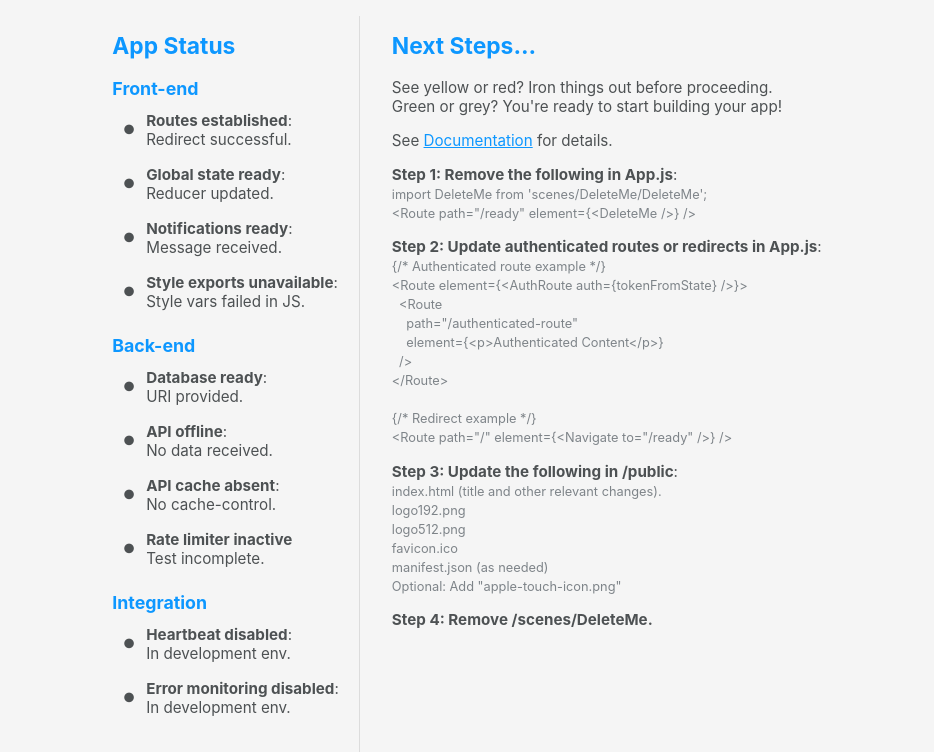
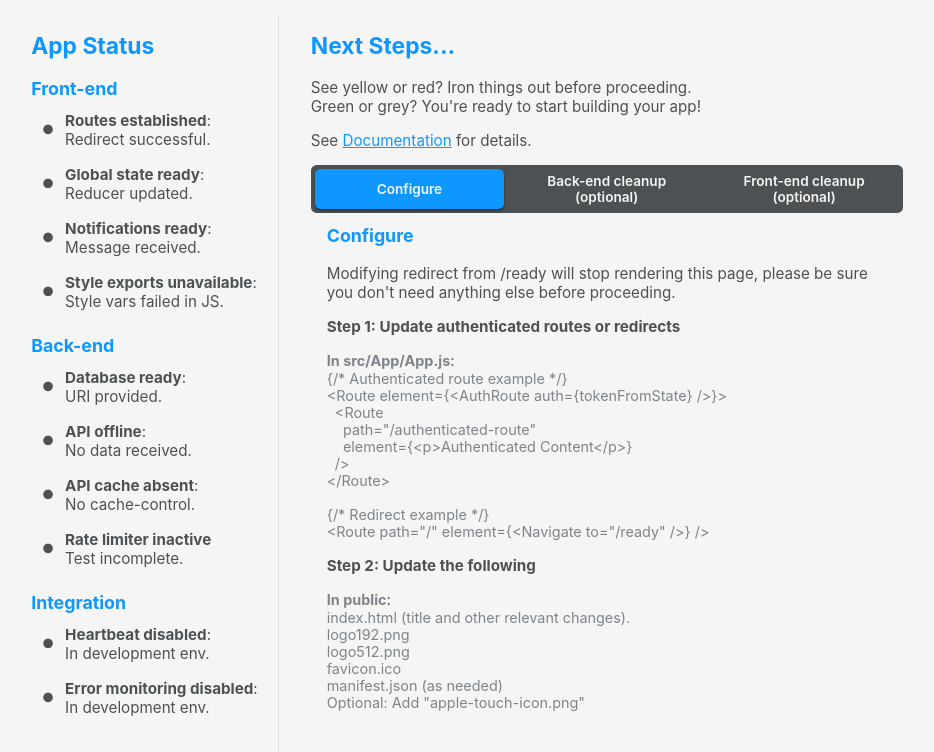
Before and after one commit to MikelMNJ/starter-app, a React (Create React App) app: page /ready in a window 1280 px wide. Shown: the top 752 px of the page, without its empty margins (173-1107 px from the left). Built offline with nearby package versions, Linux system fonts and the light colour scheme; no server answers.

Commit message:
Organised clean up steps into Tabs.

```diff
--- /dev/null
+++ b/src/components/Tabs/Tabs.js
@@ -0,0 +1,99 @@
+import React, { useState, useEffect, useRef } from 'react';
+import { buildClasses } from 'helpers/utilityHelpers';
+import './Tabs.scss';
+
+const buffer = 0.5;
+const margin = buffer / 2;
+
+const Tabs = props => {
+  const { content, activeColor, inactiveColor, className, ...rest } = props;
+
+  const slider = useRef();
+  const tabNames = useRef();
+
+  const [ activeTab, setActiveTab ] = useState(content?.[0]?.name);
+  const [ sliderStyle, setSliderStyle ] = useState({
+    opacity: 0,
+    backgroundColor: activeColor,
+    width: `calc(100% / ${content.length} - ${buffer}rem)`,
+    transform: `translateX(${margin}rem)`
+  });
+
+  useEffect(() => {
+    if (slider.current && tabNames.current) {
+      const resizeObserver = new ResizeObserver(posX);
+      resizeObserver.observe(slider.current)
+    }
+  }, [activeTab]);
+
+  function posX() {
+    if (slider?.current && tabNames?.current) {
+      const index = content.findIndex(tab => activeTab === tab.name);
+      const sliderWidth = slider.current?.clientWidth / 16;
+      const tabNamesHeight = tabNames.current?.clientHeight / 16;
+      const posX = sliderWidth * index;
+      const posXMargin = buffer * index;
+      const updatedPosX = posX + posXMargin + margin;
+      const offset = `-${tabNamesHeight - margin}rem`;
+      const newStyle = {
+        ...sliderStyle,
+        opacity: 1,
+        height: `calc(${tabNamesHeight}rem - ${buffer}rem)`,
+        top: offset,
+        marginBottom: offset,
+        transform: `translateX(${index === -1 ? margin : updatedPosX}rem)`
+      };
+
+      setSliderStyle?.(newStyle);
+    }
+  };
+
+  const buildTabs = () => (
+    <div>
+      <div ref={tabNames} className="tabNames" style={{ backgroundColor: inactiveColor }}>
+        {content?.map((tab, index) => {
+          const classes = [
+            { condition: activeTab === (tab.name ?? ""), name: "active" },
+          ];
+
+          return (
+            <div
+              key={index}
+              className={buildClasses(classes, "name")}
+              onClick={() => {
+                if (activeTab !== tab.name) setActiveTab(tab.name);
+              }}
+            >
+              {tab.name}
+            </div>
+          );
+        })}
+      </div>
+
+      <div ref={slider} className="tabSlider" style={sliderStyle} />
+    </div>
+  );
+
+  const buildContent = () => (
+    <div className="tabContent">
+      {content?.map((tab, index) => {
+        if (tab && activeTab === tab.name) {
+          return (
+            <div key={index} className="content">
+              {tab.content}
+            </div>
+          );
+        }
+      })}
+    </div>
+  );
+
+  return (
+    <div className={`tabContainer ${className || ""}`} {...rest}>
+      {buildTabs()}
+      {buildContent()}
+    </div>
+  );
+};
+
+export default Tabs;
--- /dev/null
+++ b/src/components/Tabs/Tabs.scss
@@ -0,0 +1,71 @@
+@import 'theme/colors';
+
+.tabContainer {
+  display: flex;
+  flex-direction: column;
+  border-radius: 0.35rem;
+  width: 100%;
+  min-height: 4.710625rem;
+
+  .tabSlider {
+    position: relative;
+    background-color: $blue;
+    border-radius: 0.35rem;
+    box-shadow: 0 0.1rem 0.15rem #00000080;
+    transition: transform 0.2s ease, opacity 0.2s ease;
+  }
+
+  .tabNames {
+    display: inline-flex;
+    justify-content: center;
+    align-items: center;
+    width: 100%;
+    min-height: 1rem;
+    text-align: center;
+    background-color: $slate;
+    border-radius: 0.35rem;
+
+
+    .name {
+      $borderSize: 0.0625rem;
+
+      display: flex;
+      position: relative;
+      z-index: 1;
+      align-items: center;
+      justify-content: center;
+      padding: 0.5rem;
+      background-color: transparent;
+      color: $offWhite;
+      width: 100%;
+      font-weight: 600;
+      cursor: pointer;
+      transition: filter ease 0.2s;
+      user-select: none;
+
+      &.active {
+
+      }
+
+      @media (hover: hover) {
+        &:hover {
+          // color: $blue;
+        }
+      }
+    }
+  }
+
+  .tabContent {
+    width: 100%;
+    height: 100%;
+
+    .content {
+      padding: 1rem;
+    }
+  }
+}
+
+/* ========== Media Queries ========== */
+@media only screen and (max-width: 414px) {
+
+}
--- a/src/scenes/DeleteMe/DeleteMe.scss
+++ b/src/scenes/DeleteMe/DeleteMe.scss
@@ -9,7 +9,8 @@
   padding: 1rem;
   font-size: 0.95rem;
 
-  h2 {
+  h2,
+  h3 {
     width: 100%;
     margin-top: 0;
   }
@@ -34,8 +35,9 @@
 
   .code {
     white-space: pre-wrap;
-    font-size: 0.8rem;
+    font-size: 0.9rem;
     color: $grey;
+    margin-top: 0;
   }
 
   .checklist {
@@ -69,10 +71,31 @@
   .nextSteps {
     height: 100%;
     padding: 1rem;
+
+    .stepTabs {
+      max-width: 37rem;
+
+      .tabNames {
+        font-size: 0.85rem;
+        min-width: 37rem;
+      }
+    }
   }
 }
 
 /* ========== Media Queries ========== */
+@media only screen and (max-width: 860px) {
+  .nextSteps {
+    .stepTabs {
+      max-width: unset !important;
+
+      .tabNames {
+        min-width: unset !important;
+      }
+    }
+  }
+}
+
 @media only screen and (max-width: 800px) {
   .deleteMe {
     height: unset;
@@ -83,8 +106,15 @@
     }
 
     .checklist {
+      display: inline-flex;
+      flex-wrap: wrap;
+      max-width: unset;
       border-right: unset;
       border-bottom: 0.0625rem solid gainsboro;
+
+      .checklistSection {
+        flex-direction: unset;
+      }
     }
   }
 }
--- a/src/scenes/DeleteMe/NextSteps.js
+++ b/src/scenes/DeleteMe/NextSteps.js
@@ -1,12 +1,109 @@
 import React from 'react';
+import Tabs from 'components/Tabs/Tabs';
 import {
   authAndRedirects,
   updatePublic,
   documentation,
-  removeFromApp
+  cleanApp,
+  cleanConstants,
+  cleanActions,
+  cleanAppAPI,
+  cleanSampleRoutes,
+  cleanSampleController,
 } from './codeStrings';
 
+
 const NextSteps = props => {
+  const terminationWarning = (str, str2) => `${str} will ${str2 || "terminate"} this page, please be sure you don't need anything else before proceeding.`;
+
+  const content = [
+    {
+      name: "Configure",
+      content:
+        <div>
+          <h3>Configure</h3>
+          {terminationWarning("Modifying redirect from /ready", "stop rendering")}
+
+          <p>
+            <strong>Step 1: Update authenticated routes or redirects</strong>
+          </p>
+
+          <strong className="code">
+            In src/App/App.js
+          </strong>:<br />
+          <p className="code">{authAndRedirects}</p>
+
+          <p>
+            <strong>Step 2: Update the following</strong>
+          </p>
+
+          <strong className="code">
+            In public
+          </strong>:<br />
+          <p className="code">
+            {updatePublic}<br />
+            Optional: Add "apple-touch-icon.png"
+          </p>
+        </div>
+    },
+    {
+      name: "Back-end cleanup (optional)",
+      content:
+        <div>
+          <h3>Back-end cleanup (optional)</h3>
+          <p>
+            <strong>Step 3: Remove the rate limit test route</strong>:
+          </p>
+
+          <strong className="code">
+            In functions/routes/sampleRoutes.js
+          </strong>:<br />
+          <p className="code">{cleanSampleRoutes}</p>
+
+          <strong className="code">
+            In functions/controllers/sampleController.js
+          </strong>:<br />
+          <p className="code">{cleanSampleController}</p>
+        </div>
+    },
+    {
+      name: "Front-end cleanup (optional)",
+      content:
+        <div>
+          <h3>Front-end cleanup (optional)</h3>
+          {terminationWarning("Removing DeleteMe imports, components or folders")}
+          <p>
+            <strong>Step 4: Remove entire /scenes/DeleteMe folder (This component).</strong>
+          </p>
+
+          <strong className="code">
+            Also remove import and route in src/App/App.js
+          </strong>:<br />
+          <p className="code">{cleanApp}</p>
+
+          <p>
+            <strong>Step 5: Remove the rate limit constant, actions and API test call</strong>:
+          </p>
+
+          <strong className="code">
+            In modules/app/appConstants.js
+          </strong>:<br />
+          <p className="code">{cleanConstants}</p>
+
+          <strong className="code">
+            In modules/app/appActions.js
+          </strong>:<br />
+          <p className="code">{cleanActions}</p>
+
+          <strong className="code">
+            In modules/app/appApi.js
+          </strong>:<br />
+          <p className="code">{cleanAppAPI}</p>
+
+        </div>
+    },
+  ];
+
   return (
     <div className="nextSteps">
       <h2>Next Steps...</h2>
@@ -19,31 +116,7 @@ const NextSteps = props => {
         See {documentation} for details.
       </p>
 
-      <p>
-        <strong>Step 1: Remove the following in App.js</strong>:<br />
-        <span className="code">
-          {removeFromApp}
-        </span>
-      </p>
-
-      <p>
-        <strong>Step 2: Update authenticated routes or redirects in App.js</strong>:<br />
-        <span className="code">
-          {authAndRedirects}
-        </span>
-      </p>
-
-      <p>
-        <strong>Step 3: Update the following in /public</strong>:<br />
-        <span className="code">
-          {updatePublic}<br />
-          Optional: Add "apple-touch-icon.png"
-        </span>
-      </p>
-
-      <p>
-        <strong>Step 4: Remove /scenes/DeleteMe.</strong>
-      </p>
+      <Tabs className="stepTabs" content={content} />
     </div>
   );
 };
--- a/src/scenes/DeleteMe/codeStrings.js
+++ b/src/scenes/DeleteMe/codeStrings.js
@@ -1,7 +1,42 @@
 import React, { Fragment } from 'react';
 
-export const removeFromApp = `import DeleteMe from 'scenes/DeleteMe/DeleteMe';
+
+export const cleanApp = `import DeleteMe from 'scenes/DeleteMe/DeleteMe';
 <Route path="/ready" element={<DeleteMe />} />`;
+
+export const cleanConstants = `TEST_RATE_LIMIT: "modules/app/TEST_RATE_LIMIT",`;
+
+export const cleanActions = `testRateLimit: (payload, callback) => {
+  const args = { type: constants.TEST_RATE_LIMIT, payload,  callback };
+  return api.testRateLimit(args);
+},`;
+
+export const cleanAppAPI = `export const testRateLimit = args => {
+  const { type, callback } = args;
+
+ return {
+    type,
+    path: "/sample/limitTest",
+    method: "GET",
+    onSuccess: res => callback(res),
+    onFail: res => callback(res),
+  };
+};`
+
+export const cleanSampleRoutes = `// Remove "getLimitTest" from import.
+router.route('/limitTest')
+  .get(limiter(1, 5000, customMessage("Rate limit tested!")), getLimitTest);`;
+
+export const cleanSampleController = `// @access  Public
+// @route   GET api/v1/sample/limitTest
+// @desc    API test endpoint for rate limiter.
+const getLimitTest = async (req, res) => {
+  try {
+    res.status(200).json({ result: "Rate call complete." });
+  } catch(error) {
+    res.status(500).send("Server error.");
+  }
+};`;
 
 export const authAndRedirects = `{/* Authenticated route example */}
 <Route element={<AuthRoute auth={tokenFromState} />}>
```
